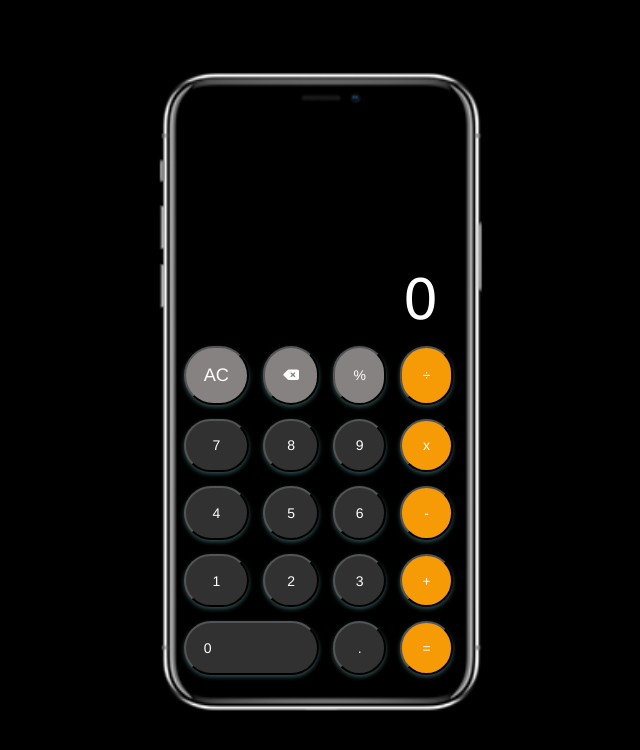
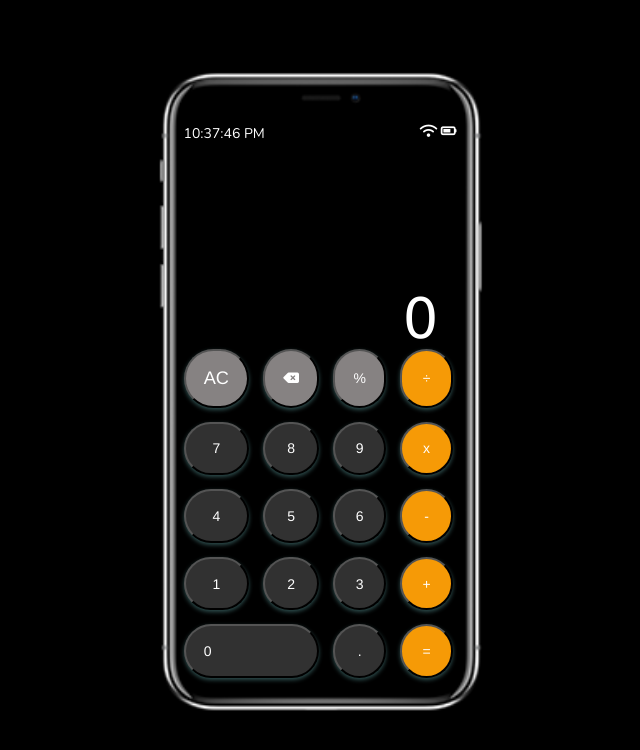
Before and after one commit to BAVI-BOOP/Js-calculator, a plain HTML site: page index.html in a window 1280 px wide. Shown: the whole page, without its empty margins (288-928 px from the left). Drawn offline with nearby package versions, Linux system fonts and the light colour scheme.

Commit message:
clock and wifi added

```diff
--- a/app.js
+++ b/app.js
@@ -95,3 +95,38 @@ function percent() {
   result.textContent = num;
 }
 percentage.addEventListener("click", percent);
+
+
+
+
+// TİME
+
+function showTime(){
+  var date = new Date();
+  var h = date.getHours(); // 0 - 23
+  var m = date.getMinutes(); // 0 - 59
+  var s = date.getSeconds(); // 0 - 59
+  var session = "AM";
+
+  if(h == 0){
+      h = 12;
+  }
+
+  if(h > 12){
+      h = h - 12;
+      session = "PM";
+  }
+
+  h = (h < 10) ? "0" + h : h;
+  m = (m < 10) ? "0" + m : m;
+  s = (s < 10) ? "0" + s : s;
+
+  var time = h + ":" + m + ":" + s + " " + session;
+  document.getElementById("MyClockDisplay").innerText = time;
+  document.getElementById("MyClockDisplay").textContent = time;
+
+  setTimeout(showTime, 1000);
+
+}
+
+showTime();
--- a/index.html
+++ b/index.html
@@ -5,12 +5,25 @@
     <meta http-equiv="X-UA-Compatible" content="IE=edge">
     <meta name="viewport" content="width=device-width, initial-scale=1.0">
     <link rel="stylesheet" href="https://cdnjs.cloudflare.com/ajax/libs/font-awesome/6.2.0/css/all.min.css" integrity="sha512-xh6O/CkQoPOWDdYTDqeRdPCVd1SpvCA9XXcUnZS2FmJNp1coAFzvtCN9BmamE+4aHK8yyUHUSCcJHgXloTyT2A==" crossorigin="anonymous" referrerpolicy="no-referrer" />
+    <link rel="stylesheet" href="https://cdnjs.cloudflare.com/ajax/libs/font-awesome/6.2.0/css/all.min.css" integrity="sha512-xh6O/CkQoPOWDdYTDqeRdPCVd1SpvCA9XXcUnZS2FmJNp1coAFzvtCN9BmamE+4aHK8yyUHUSCcJHgXloTyT2A==" crossorigin="anonymous" referrerpolicy="no-referrer" />
     <link rel="stylesheet" href="./style.css">
     <title>Calculator</title>
 </head>
 <body>
+
     <div class="background">
+
         <div class="container">
+            <div class="anan">
+                <div class="clock">
+                    <p id="MyClockDisplay" style="color: white;">00:00</p>
+                </div>
+                <div class="icons">
+                    <i class="fa-solid fa-wifi"></i>
+                    <i class="fa-solid fa-battery-three-quarters"></i>
+                </div>
+
+            </div>
         <div>
             <p id="result" class="item zero">0</p>
         </div>
@@ -19,7 +32,7 @@
 <br>
 <br>
 <br>
-<br>
+
             <div class="buttons">
                 <button type="button" class="item1 item" id="clear">AC</button>
                 <button type="button" class="item2 item" id="delete"><i class="fa-solid fa-delete-left"></i></button>
--- a/style.css
+++ b/style.css
@@ -1,3 +1,6 @@
+@import url('https://fonts.googleapis.com/css2?family=Nunito&display=swap');
+
+
 * {
   margin: 0;
   padding: 0;
@@ -311,3 +314,17 @@ body {
     font-size: 9px;
   }
 }
+
+i {
+  color:white;
+}
+
+.anan {
+  display: flex;
+  justify-content: space-between;
+  transform: translateY(-9rem);
+}
+
+#MyClockDisplay {
+  font-family: 'Nunito', sans-serif;
+}
```
